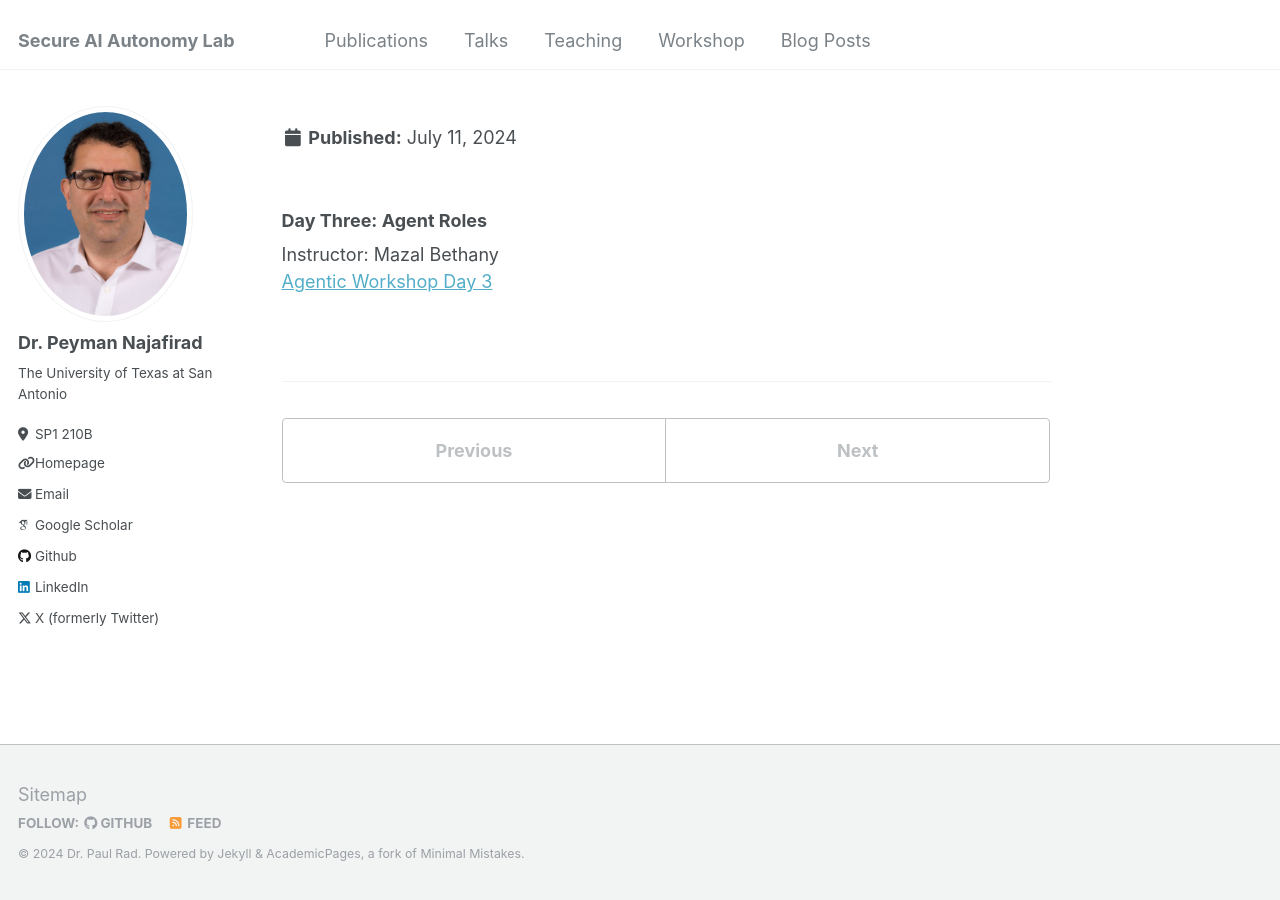
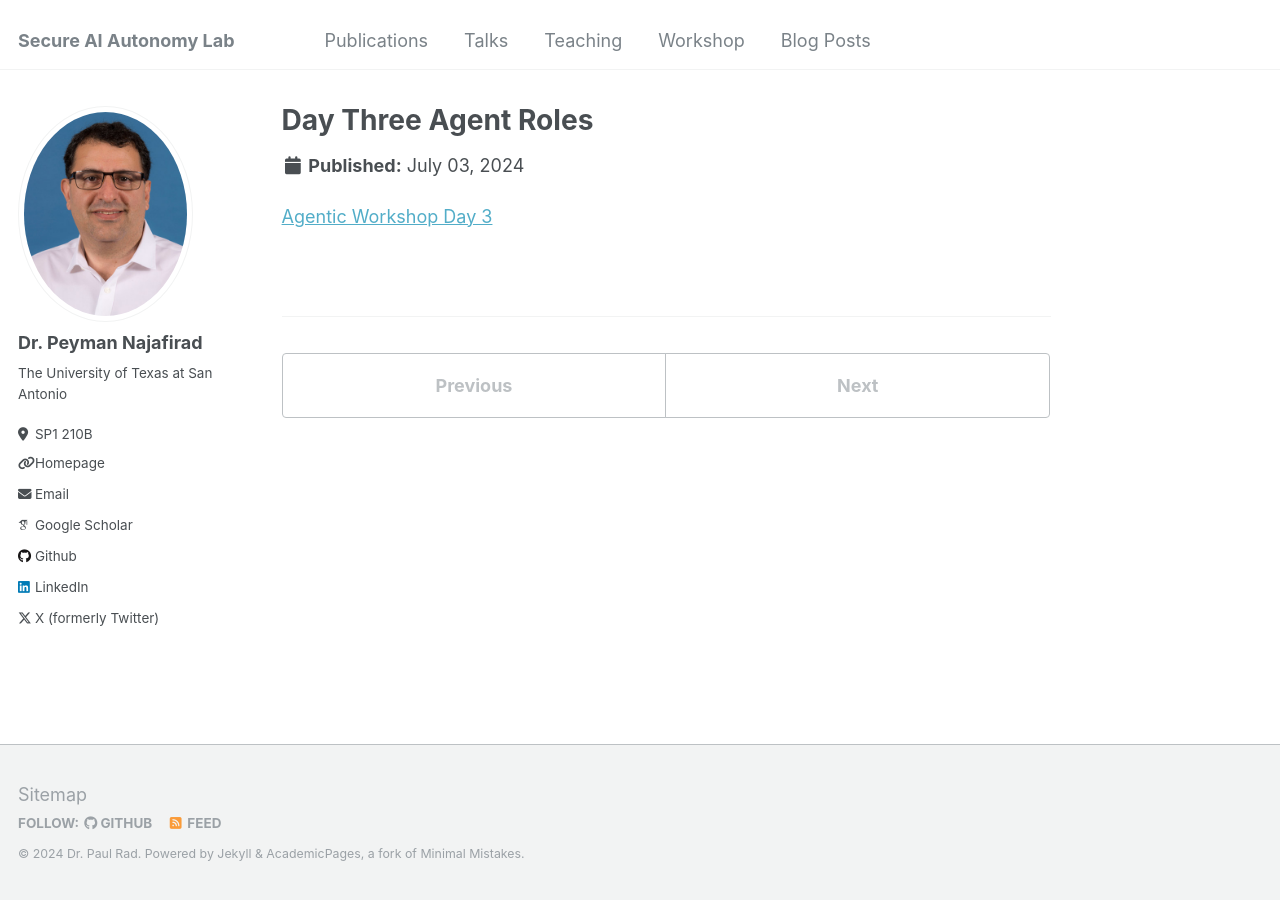
Before and after one commit to SecureAIAutonomyLab/SecureAIAutonomyLab.github.io, a Jekyll site: the page built from _workshop/2024-07-03-Day-Three-Agent-Roles.md, in a window 1280 px wide. Built offline with Jekyll 4.4.1, drawn with Linux system fonts in a browser that asks for light colours; some web fonts are replaced.

Commit message:
Update 2024-07-03-Day-Three-Agent-Roles.md

```diff
--- a/_workshop/2024-07-03-Day-Three-Agent-Roles.md
+++ b/_workshop/2024-07-03-Day-Three-Agent-Roles.md
@@ -1,7 +1,4 @@
 ---
-title = ""
+title = "Day Three: Agent Roles"
 ---
-
-### Day Three: Agent Roles ###
-Instructor: Mazal Bethany<br>
 [Agentic Workshop Day 3](https://utsacloud-my.sharepoint.com/personal/peyman_najafirad_utsa_edu/_layouts/15/onedrive.aspx?ga=1&id=%2Fpersonal%2Fpeyman%5Fnajafirad%5Futsa%5Fedu%2FDocuments%2F%5FSecure%20AI%20%26%20Autonomy%20Lab%2FAgenticWorkshop%2Fday%2D3%5FAgent%20Roles)
```
